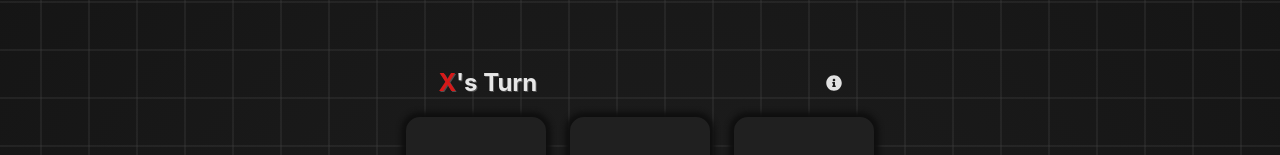
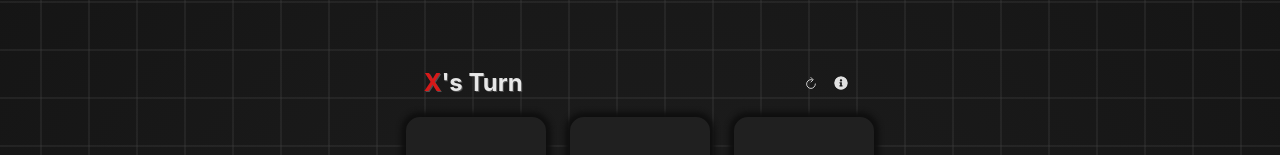
Before and after one commit to GGnagaraxx/XtaticGames, a React (Vite) app: page /XtaticGames/XOs in a window 1280 px wide. Shown: the part 135-290 px from the top of the page. Built offline with nearby package versions, Linux system fonts and the light colour scheme.

Commit message:
Styles: XnO winning grids and hover

```diff
--- a/src/assets/styles/index.css
+++ b/src/assets/styles/index.css
@@ -89,3 +89,40 @@ a{
     text-decoration: none;
     color: inherit;
 }
+
+*[tabIndex="0"]:focus{
+    border: none !important;
+    border-color: transparent !important;
+    outline: none;
+    box-shadow: 0 0 5px 0 var(--primaryColor);
+}
+
+.icons-container{
+    display: flex;
+    justify-content: space-evenly;
+    align-items: center;
+}
+
+.icon{
+    /* min-width: 15px;
+    min-height: 15px; */
+    width: 20px;
+    height: 20px;
+    padding: 3px;
+    margin: 5px;
+    border: none;
+    border-radius: 50%;
+    aspect-ratio: 1 / 1;
+}
+
+.interactable{
+    cursor: pointer;
+}
+
+.interactable:hover{
+    box-shadow: 0 0 5px 2.5px var(--primaryColor);
+}
+
+.interactable:active{
+    box-shadow: 0 0 5px 2.5px var(--opponentColor);
+}
--- a/src/components/pages/xopage/XOPage.jsx
+++ b/src/components/pages/xopage/XOPage.jsx
@@ -1,6 +1,6 @@
-import React, { useState } from 'react'
-import { FaInfoCircle, FaRegCircle  } from "react-icons/fa";
-import { IoCloseSharp, IoEllipseOutline } from "react-icons/io5";
+import React, { useEffect, useState } from 'react'
+import { FaInfoCircle } from "react-icons/fa";
+import { IoCloseSharp, IoEllipseOutline, IoRefreshSharp } from "react-icons/io5";
 
 import './xopage.css'
 import WinnerModal from './subcomponents/WinnerModal';
@@ -26,6 +26,19 @@ function XOPage() {
   ])
   const [turn, setTurn] = useState("X");
   const [winner, setWinner] = useState();
+  const [winningGrid, setWinningGrid] = useState([]);
+  const [modalOpen, setModalOpen] = useState(false);
+
+  useEffect(() => {
+    if(!modalOpen){
+      triggerReset();
+    } else {
+      setTimeout(() => {
+        setModalOpen(false);
+      }, 5000);
+    }
+  }, [modalOpen])
+
 
   function checkForWinner(gridLoc){
     let hasWinner = false;
@@ -49,6 +62,7 @@ function XOPage() {
       }
     }
 
+    let matchedGrids = [];
     if((xLoc == 1 || yLoc == 1) && sameAround.length > 1){
       for(let i = 0; i < sameAround.length-1; i++){
         let matched = false;
@@ -57,6 +71,11 @@ function XOPage() {
             sameAround[j].x == (0 - sameAround[i].x) &&
             sameAround[j].y == (0 - sameAround[i].y)
           ){
+            matchedGrids = [
+              (xLoc + sameAround[j].x) + "-" + (yLoc + sameAround[j].y),
+              xLoc + "-" + yLoc,
+              (xLoc + sameAround[i].x) + "-" + (yLoc + sameAround[i].y),
+            ]
             matched = true;
             break;
           }
@@ -78,23 +97,27 @@ function XOPage() {
           yFarOffset >= 0 && yFarOffset <= 2 &&
           gridSet[xFarOffset][yFarOffset] == turn
         ){
+          matchedGrids = [
+            (xLoc + sameAround[i].x) + "-" + (yLoc + sameAround[i].y),
+            xLoc + "-" + yLoc,
+            xFarOffset + "-" + yFarOffset
+          ]
           hasWinner = true;
         }
       }
     }
 
-
-    return hasWinner
+    return {hasWinner, matchedGrids}
 
   }
 
   function checkForEndGame(gridLoc){
-    const hasWinner = checkForWinner(gridLoc);
-    if(hasWinner){
+    const ret = checkForWinner(gridLoc);
+
+    if(ret.hasWinner){
       setWinner(turn);
-      setTimeout(() => {
-        triggerReset()
-      }, 5000);
+      setWinningGrid(ret.matchedGrids);
+      setModalOpen(true);
       return
     }
 
@@ -106,9 +129,7 @@ function XOPage() {
 
     if(!hasEmpty){
       setWinner("Draw");
-      setTimeout(() => {
-        triggerReset()
-      }, 5000);
+      setModalOpen(true);
     }
   }
 
@@ -131,6 +152,7 @@ function XOPage() {
     setWinner(null);
     setGridSet([["","",""],["","",""],["","",""]]);
     setTurn("X");
+    setWinningGrid([]);
   }
 
   function getGridMark(grid){
@@ -140,7 +162,6 @@ function XOPage() {
       return (<IoEllipseOutline className='xno-mark o-mark'/>)
   }
 
-
   const gridMap = gridSet.map((gridRow, rowKey) =>
     gridRow.map((grid, key) => {
       const id = rowKey + "-" + key;
@@ -149,10 +170,13 @@ function XOPage() {
         <div
           className={
             "xno-grid-cell " +
-            (grid != "" || winner != null ? "disabled " : "")
+            (grid != "" || winner != null ? " disabled" : "") +
+            (winningGrid.includes(id) && winner == "X" ? " x-winning-grid" : "") +
+            (winningGrid.includes(id) && winner == "O" ? " o-winning-grid" : "")
           }
           id={id}
           key={id}
+          tabIndex={0}
           onClick={handleGridClick}>
           {
             getGridMark(grid)
@@ -172,7 +196,13 @@ function XOPage() {
           <h2 className={'turn-label ' + (turn == "X" ? "x-turn" : "o-turn")}>
             <span>{turn}</span>'s Turn
           </h2>
-          <FaInfoCircle className='info-icon'/>
+          <div className="icons-container">
+            <IoRefreshSharp
+              className='refresh-icon icon interactable'
+              tabIndex={0}
+              onClick={triggerReset}/>
+            <FaInfoCircle className='info-icon icon interactable' tabIndex={0}/>
+          </div>
         </div>
         <div className="game-container">
           <div className="xno-grid">
@@ -182,9 +212,9 @@ function XOPage() {
       </div>
       <WinnerModal
         message={winner == "Draw" ?  "It's a Draw!" : winner + "s Wins!"}
-        active={winner != null}
+        active={modalOpen}
         hasManualClose
-        handleCloseModal={triggerReset}/>
+        handleCloseModal={() => setModalOpen(false)}/>
     </div>
   )
 }
--- a/src/components/pages/xopage/xopage.css
+++ b/src/components/pages/xopage/xopage.css
@@ -25,7 +25,6 @@
 }
 
 .info-icon{
-    cursor: pointer;
     text-shadow: 1px 1px rgb(80, 80, 80);
 }
 
@@ -62,7 +61,7 @@
 
 .xno-grid-cell:hover{
     background-color: var(--secondaryColor-dark);
-    box-shadow: 0 0 5px 5px var(--secondaryColor);
+    box-shadow: 0 0 5px 5px var(--secondaryColor) !important;
 }
 
 .xno-grid-cell.disabled{
@@ -72,6 +71,14 @@
 .xno-grid-cell.disabled:hover{
     background-color: var(--secondaryColor) !important;
     box-shadow: 0 0 5px 5px var(--secondaryColor-dark) !important;
+}
+
+.xno-grid-cell.x-winning-grid{
+    box-shadow: 0 0 5px 5px var(--primaryColor);
+}
+
+.xno-grid-cell.o-winning-grid{
+    box-shadow: 0 0 5px 5px var(--opponentColor);
 }
 
 .xno-mark{
```
